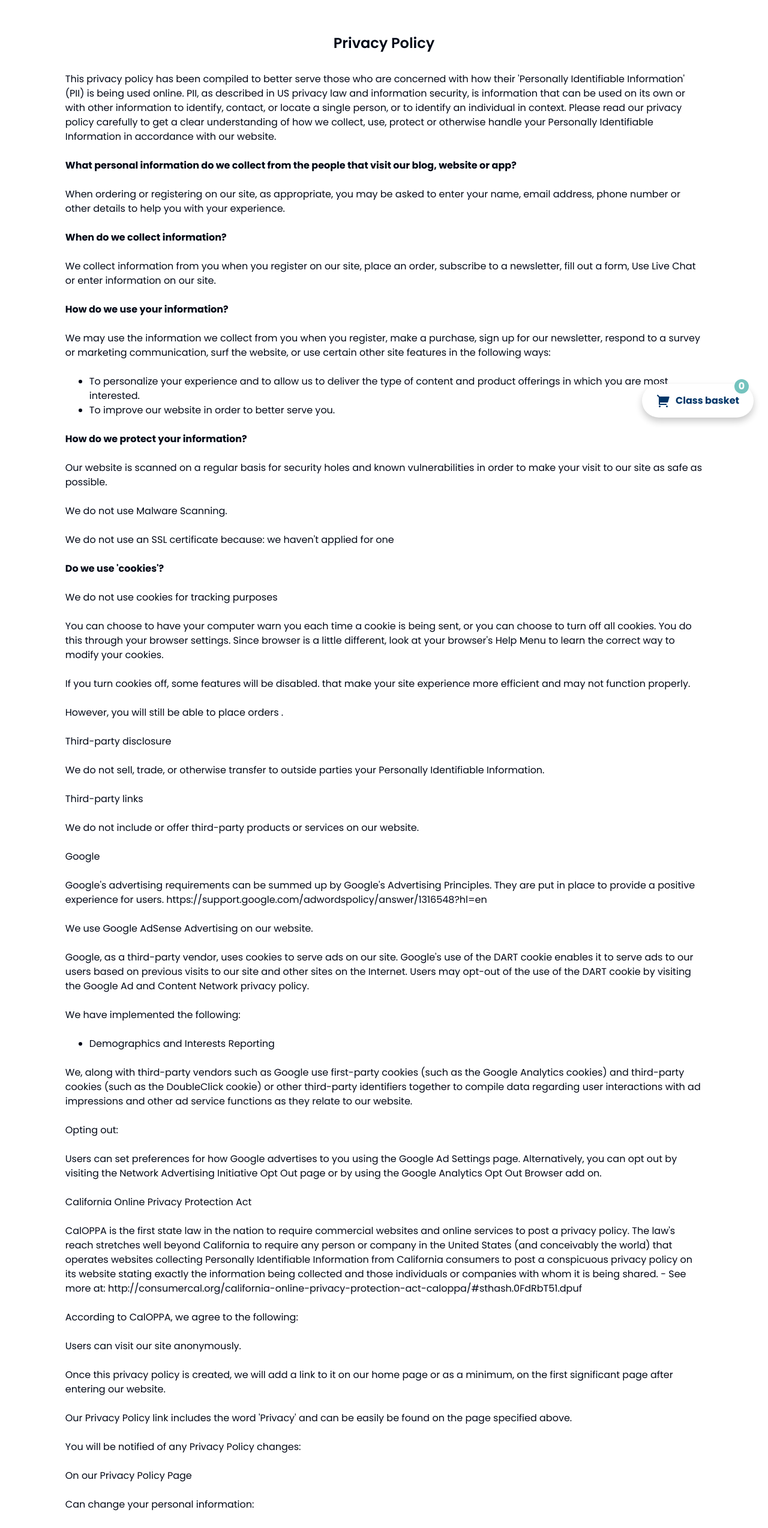
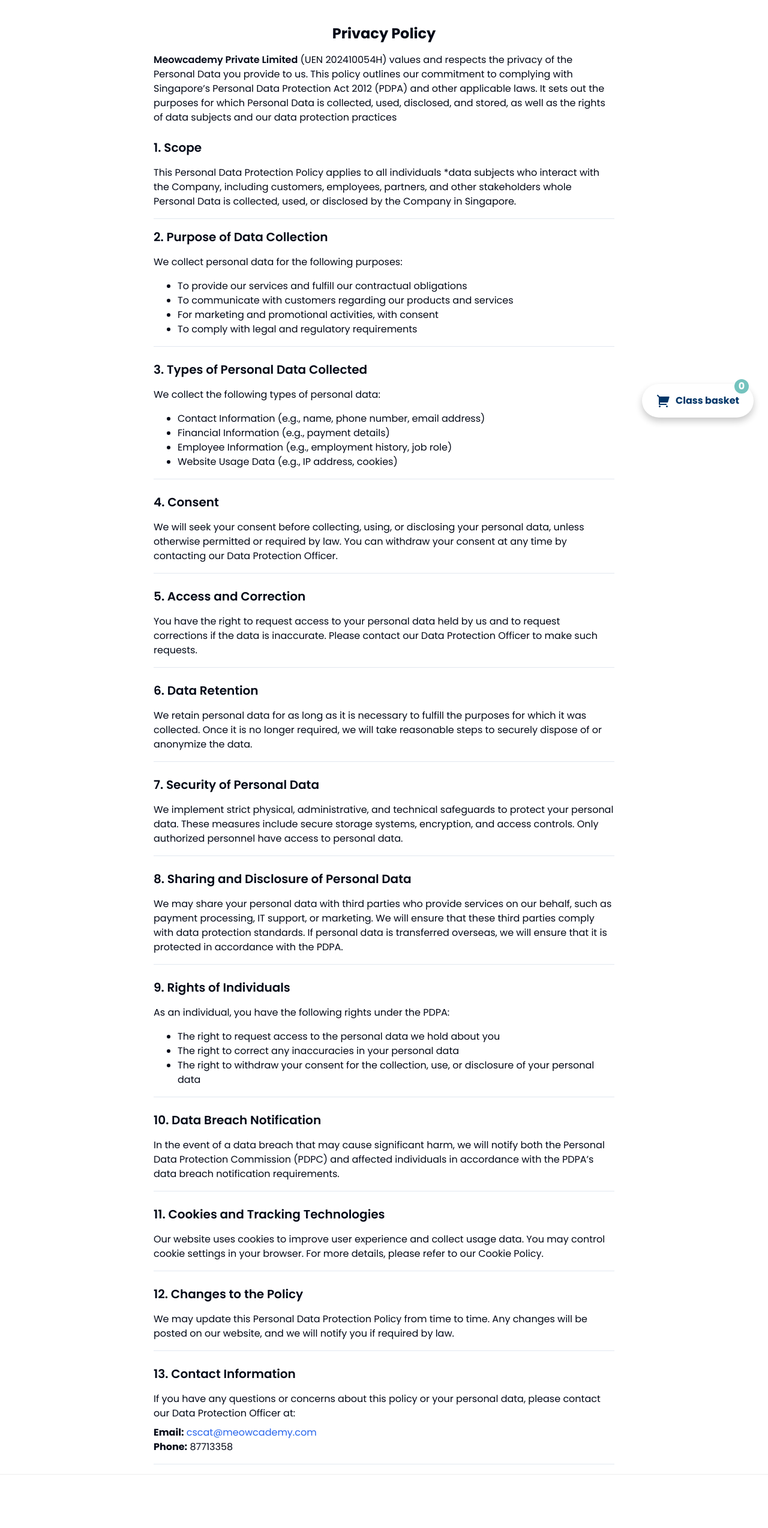
Before and after one commit to arun-prajapati/meowcademy_nextjs, a Next.js app: page /privacy-policy in a window 1280 px wide. Shown: the part 80-2627 px from the top of the page at 60% size. Built offline with nearby package versions, Linux system fonts and the light colour scheme; no server answers.

Commit message:
chore: update privacy policy

```diff
--- a/src/pagesContain/Privacy_condition_faq/PrivacyPolicy.tsx
+++ b/src/pagesContain/Privacy_condition_faq/PrivacyPolicy.tsx
@@ -1,279 +1,177 @@
-import Link from 'next/link'
-import React from 'react'
+import React from "react";
 
 const PrivacyPolicy = () => {
   return (
-   <>
-    <div className="pt-24">
-        <h1 className="text-center text-2xl font-semibold mt-10">
+    <div className="max-w-3xl mx-auto pt-24">
+      <h1 className="text-2xl font-bold mb-4 text-center my-6">
         Privacy Policy
       </h1>
-        <div className="container mt-8 flex flex-col gap-6 break-words">
       <p>
-            This privacy policy has been compiled to better serve those who are
-            concerned with how their &apos;Personally Identifiable
-            Information&apos; (PII) is being used online. PII, as described in
-            US privacy law and information security, is information that can be
-            used on its own or with other information to identify, contact, or
-            locate a single person, or to identify an individual in context.
-            Please read our privacy policy carefully to get a clear
-            understanding of how we collect, use, protect or otherwise handle
-            your Personally Identifiable Information in accordance with our
-            website.
+        <span className="font-semibold">Meowcademy Private Limited</span> (UEN
+        202410054H) values and respects the privacy of the Personal Data you
+        provide to us. This policy outlines our commitment to complying with
+        Singapore’s Personal Data Protection Act 2012 (PDPA) and other
+        applicable laws. It sets out the purposes for which Personal Data is
+        collected, used, disclosed, and stored, as well as the rights of data
+        subjects and our data protection practices
       </p>
-          <p className="font-bold ">
-            What personal information do we collect from the people that visit
-            our blog, website or app?
+
+      <h2 className="text-xl font-semibold mt-6 mb-4 ">1. Scope</h2>
+      <p>
+        This Personal Data Protection Policy applies to all individuals *data
+        subjects who interact with the Company, including customers, employees,
+        partners, and other stakeholders whole Personal Data is collected, used,
+        or disclosed by the Company in Singapore.
+      </p>
+      <hr className="my-4 " />
+      <h2 className="text-xl font-semibold mt-4 mb-4">
+        2. Purpose of Data Collection
+      </h2>
+      <p className="my-4">
+        We collect personal data for the following purposes:
+      </p>
+      <ul className="list-disc pl-10">
+        <li>To provide our services and fulfill our contractual obligations</li>
+        <li>
+          To communicate with customers regarding our products and services
+        </li>
+        <li>For marketing and promotional activities, with consent</li>
+        <li>To comply with legal and regulatory requirements</li>
+      </ul>
+      <hr className="my-4 " />
+      <h2 className="text-xl font-semibold mt-6">
+        3. Types of Personal Data Collected
+      </h2>
+      <p className="my-4">We collect the following types of personal data:</p>
+      <ul className="list-disc pl-10">
+        <li>Contact Information (e.g., name, phone number, email address)</li>
+        <li>Financial Information (e.g., payment details)</li>
+        <li>Employee Information (e.g., employment history, job role)</li>
+        <li>Website Usage Data (e.g., IP address, cookies)</li>
+      </ul>
+      <hr className="my-4 " />
+
+      <h2 className="text-xl font-semibold mt-6 mb-4">4. Consent</h2>
+      <p>
+        We will seek your consent before collecting, using, or disclosing your
+        personal data, unless otherwise permitted or required by law. You can
+        withdraw your consent at any time by contacting our Data Protection
+        Officer.
+      </p>
+      <hr className="my-4 " />
+
+      <h2 className="text-xl font-semibold mt-6 mb-4">
+        5. Access and Correction
+      </h2>
+      <p>
+        You have the right to request access to your personal data held by us
+        and to request corrections if the data is inaccurate. Please contact our
+        Data Protection Officer to make such requests.
+      </p>
+      <hr className="my-4 " />
+
+      <h2 className="text-xl font-semibold mt-6 mb-4">6. Data Retention</h2>
+      <p>
+        We retain personal data for as long as it is necessary to fulfill the
+        purposes for which it was collected. Once it is no longer required, we
+        will take reasonable steps to securely dispose of or anonymize the data.
+      </p>
+      <hr className="my-4 " />
+
+      <h2 className="text-xl font-semibold mt-6 mb-4">
+        7. Security of Personal Data
+      </h2>
+      <p>
+        We implement strict physical, administrative, and technical safeguards
+        to protect your personal data. These measures include secure storage
+        systems, encryption, and access controls. Only authorized personnel have
+        access to personal data.
+      </p>
+      <hr className="my-4 " />
+
+      <h2 className="text-xl font-semibold mt-6 mb-4">
+        8. Sharing and Disclosure of Personal Data
+      </h2>
+      <p>
+        We may share your personal data with third parties who provide services
+        on our behalf, such as payment processing, IT support, or marketing. We
+        will ensure that these third parties comply with data protection
+        standards. If personal data is transferred overseas, we will ensure that
+        it is protected in accordance with the PDPA.
+      </p>
+      <hr className="my-4 " />
+
+      <h2 className="text-xl font-semibold mt-6 mb-4">
+        9. Rights of Individuals
+      </h2>
+      <p className="my-4">
+        {" "}
+        As an individual, you have the following rights under the PDPA:
+      </p>
+
+      <ul className="list-disc pl-10">
+        <li>
+          The right to request access to the personal data we hold about you
+        </li>
+        <li>The right to correct any inaccuracies in your personal data</li>
+        <li>
+          The right to withdraw your consent for the collection, use, or
+          disclosure of your personal data
+        </li>
+      </ul>
+      <hr className="my-4 " />
+
+      <h2 className="text-xl font-semibold mt-6 mb-4">
+        10. Data Breach Notification
+      </h2>
+      <p>
+        In the event of a data breach that may cause significant harm, we will
+        notify both the Personal Data Protection Commission (PDPC) and affected
+        individuals in accordance with the PDPA’s data breach notification
+        requirements.
+      </p>
+      <hr className="my-4 " />
+
+      <h2 className="text-xl font-semibold mt-6 mb-4">
+        11. Cookies and Tracking Technologies
+      </h2>
+      <p>
+        Our website uses cookies to improve user experience and collect usage
+        data. You may control cookie settings in your browser. For more details,
+        please refer to our Cookie Policy.
+      </p>
+      <hr className="my-4 " />
+
+      <h2 className="text-xl font-semibold mt-6 mb-4">
+        12. Changes to the Policy
+      </h2>
+      <p>
+        We may update this Personal Data Protection Policy from time to time.
+        Any changes will be posted on our website, and we will notify you if
+        required by law.
+      </p>
+      <hr className="my-4 " />
+
+      <h2 className="text-xl font-semibold mt-6 mb-4">
+        13. Contact Information
+      </h2>
+      <p>
+        If you have any questions or concerns about this policy or your personal
+        data, please contact our Data Protection Officer at:
+      </p>
+
+      <p className="mt-2">
+        <strong>Email:</strong>{" "}
+        <a href="mailto:cscat@meowcademy.com" className="text-blue-600">
+          cscat@meowcademy.com
+        </a>
       </p>
       <p>
-            When ordering or registering on our site, as appropriate, you may be
-            asked to enter your name, email address, phone number or other
-            details to help you with your experience.
+        <strong>Phone:</strong> 87713358
       </p>
-          <p className="font-bold">When do we collect information?</p>
-          <p>
-            We collect information from you when you register on our site, place
-            an order, subscribe to a newsletter, fill out a form, Use Live Chat
-            or enter information on our site.
-          </p>
-          <p className="font-bold">How do we use your information?</p>
-          <p>
-            We may use the information we collect from you when you register,
-            make a purchase, sign up for our newsletter, respond to a survey or
-            marketing communication, surf the website, or use certain other site
-            features in the following ways:
-          </p>
-          <ul className="list-disc pl-10">
-            <li>
-              To personalize your experience and to allow us to deliver the type
-              of content and product offerings in which you are most interested.
-            </li>
-            <li>To improve our website in order to better serve you.</li>
-          </ul>
-          <p className="font-bold">How do we protect your information?</p>
-          <p>
-            Our website is scanned on a regular basis for security holes and
-            known vulnerabilities in order to make your visit to our site as
-            safe as possible.
-          </p>
-          <p>We do not use Malware Scanning.</p>
-          <p>
-            We do not use an SSL certificate because: we haven&apos;t applied
-            for one
-          </p>
-          <p className="font-bold">Do we use &apos;cookies&apos;?</p>
-          <p>We do not use cookies for tracking purposes</p>
-          <p>
-            You can choose to have your computer warn you each time a cookie is
-            being sent, or you can choose to turn off all cookies. You do this
-            through your browser settings. Since browser is a little different,
-            look at your browser&apos;s Help Menu to learn the correct way to modify
-            your cookies.
-          </p>
-          <p>
-            If you turn cookies off, some features will be disabled. that make
-            your site experience more efficient and may not function properly.
-          </p>
-          <p>However, you will still be able to place orders .</p>
-          <p>Third-party disclosure</p>
-          <p>
-            We do not sell, trade, or otherwise transfer to outside parties your
-            Personally Identifiable Information.
-          </p>
-          <p>Third-party links</p>
-          <p>
-            We do not include or offer third-party products or services on our
-            website.
-          </p>
-          <p>Google</p>
-          <p>
-            Google&apos;s advertising requirements can be summed up by Google&apos;s
-            Advertising Principles. They are put in place to provide a positive
-            experience for users.
-            https://support.google.com/adwordspolicy/answer/1316548?hl=en
-          </p>
-          <p>We use Google AdSense Advertising on our website.</p>
-          <p>
-            Google, as a third-party vendor, uses cookies to serve ads on our
-            site. Google&apos;s use of the DART cookie enables it to serve ads to our
-            users based on previous visits to our site and other sites on the
-            Internet. Users may opt-out of the use of the DART cookie by
-            visiting the Google Ad and Content Network privacy policy.
-          </p>
-          <p>We have implemented the following:</p>
-          <ul className="list-disc pl-10">
-            <li>Demographics and Interests Reporting</li>
-          </ul>
-          <p>
-            We, along with third-party vendors such as Google use first-party
-            cookies (such as the Google Analytics cookies) and third-party
-            cookies (such as the DoubleClick cookie) or other third-party
-            identifiers together to compile data regarding user interactions
-            with ad impressions and other ad service functions as they relate to
-            our website.
-          </p>
-          <p>Opting out:</p>
-          <p>
-            Users can set preferences for how Google advertises to you using the
-            Google Ad Settings page. Alternatively, you can opt out by visiting
-            the Network Advertising Initiative Opt Out page or by using the
-            Google Analytics Opt Out Browser add on.
-          </p>
-          <p>California Online Privacy Protection Act</p>
-          <p>
-            CalOPPA is the first state law in the nation to require commercial
-            websites and online services to post a privacy policy. The law&apos;s
-            reach stretches well beyond California to require any person or
-            company in the United States (and conceivably the world) that
-            operates websites collecting Personally Identifiable Information
-            from California consumers to post a conspicuous privacy policy on
-            its website stating exactly the information being collected and
-            those individuals or companies with whom it is being shared. - See
-            more at:
-            http://consumercal.org/california-online-privacy-protection-act-caloppa/#sthash.0FdRbT51.dpuf
-          </p>
-          <p>According to CalOPPA, we agree to the following:</p>
-          <p>Users can visit our site anonymously.</p>
-          <p>
-            Once this privacy policy is created, we will add a link to it on our
-            home page or as a minimum, on the first significant page after
-            entering our website.
-          </p>
-          <p>
-            Our Privacy Policy link includes the word &apos;Privacy&apos; and can be
-            easily be found on the page specified above.
-          </p>
-          <p>You will be notified of any Privacy Policy changes:</p>
-          <ul>
-            <li>On our Privacy Policy Page</li>
-          </ul>
-          <p>Can change your personal information:</p>
-          <ul className="list-disc pl-10">
-            <li>By emailing us</li>
-            <li>By calling us</li>
-          </ul>
-          <p className="font-bold">
-            How does our site handle Do Not Track signals?
-          </p>
-          <p>
-            We honor Do Not Track signals and Do Not Track, plant cookies, or
-            use advertising when a Do Not Track (DNT) browser mechanism is in
-            place.
-          </p>
-          <p className="font-bold">
-            Does our site allow third-party behavioral tracking?
-          </p>
-          <p>
-            It&apos;s also important to note that we do not allow third-party
-            behavioral tracking
-          </p>
-          <p>COPPA (Children Online Privacy Protection Act)</p>
-          <p>
-            When it comes to the collection of personal information from
-            children under the age of 13 years old, the Children&apos;s Online
-            Privacy Protection Act (COPPA) puts parents in control. The Federal
-            Trade Commission, United States&apos; consumer protection agency,
-            enforces the COPPA Rule, which spells out what operators of websites
-            and online services must do to protect children&apos;s privacy and safety
-            online.
-          </p>
-          <p>
-            We do not specifically market to children under the age of 13 years
-            old.
-          </p>
-          <p>Fair Information Practices</p>
-          <p>
-            The Fair Information Practices Principles form the backbone of
-            privacy law in the United States and the concepts they include have
-            played a significant role in the development of data protection laws
-            around the globe. Understanding the Fair Information Practice
-            Principles and how they should be implemented is critical to comply
-            with the various privacy laws that protect personal information.
-          </p>
-          <p>
-            In order to be in line with Fair Information Practices we will take
-            the following responsive action, should a data breach occur:
-          </p>
-          <p>We will notify you via email</p>
-          <ul className="list-disc pl-10">
-            <li> Within 7 business days</li>
-          </ul>
-          <p>
-            We also agree to the Individual Redress Principle which requires
-            that individuals have the right to legally pursue enforceable rights
-            against data collectors and processors who fail to adhere to the
-            law. This principle requires not only that individuals have
-            enforceable rights against data users, but also that individuals
-            have recourse to courts or government agencies to investigate and/or
-            prosecute non-compliance by data processors.
-          </p>
-          <p>CAN SPAM Act</p>
-          <p>
-            The CAN-SPAM Act is a law that sets the rules for commercial email,
-            establishes requirements for commercial messages, gives recipients
-            the right to have emails stopped from being sent to them, and spells
-            out tough penalties for violations.
-          </p>
-          <p>We collect your email address in order to:</p>
-          <ul className="list-disc pl-10">
-            <li>
-              Send information, respond to inquiries, and/or other requests or
-              questions
-            </li>
-            <li>
-              Process orders and to send information and updates pertaining to
-              orders.
-            </li>
-            <li>
-              Send you additional information related to your product and/or
-              service
-            </li>
-            <li>
-              Market to our mailing list or continue to send emails to our
-              clients after the original transaction has occurred.
-            </li>
-          </ul>
-          <p>To be in accordance with CANSPAM, we agree to the following:</p>
-          <ul className="list-disc pl-10">
-            <li>Not use false or misleading subjects or email addresses.</li>
-            <li>
-              Identify the message as an advertisement in some reasonable way.
-            </li>
-            <li>
-              Include the physical address of our business or site headquarters.
-            </li>
-            <li>
-              Monitor third-party email marketing services for compliance, if
-              one is used.
-            </li>
-            <li>Honor opt-out/unsubscribe requests quickly.</li>
-            <li>
-              Allow users to unsubscribe by using the link at the bottom of each
-              email.
-            </li>
-          </ul>
-          <p>
-            If at any time you would like to unsubscribe from receiving future
-            emails, you can email us at cscat@meowcademy.com and we will
-            promptly remove you from ALL correspondence.
-          </p>
+      <hr className="my-4 " />
+    </div>
+  );
+};
 
-          <p className="font-bold">Contacting Us</p>
-          <p>
-            If there are any questions regarding this privacy policy, you may
-            contact us using the information below.
-          </p>
-          <Link href="https://meowcademy.com/" className="text-blue-600">
-            meowcademy.com
-          </Link>
-          <p>Woods Square Tower 1 #06-80 Spore 737715</p>
-          <a href="mailto:cscat@meowcademy.com" className="underline">
-            cscat@meowcademy.com
-          </a>
-        </div>
-      </div>
-   </>
-  )
-}
-
-export default PrivacyPolicy
+export default PrivacyPolicy;
```
Lines whose indentation alone changed are shown as unchanged.
